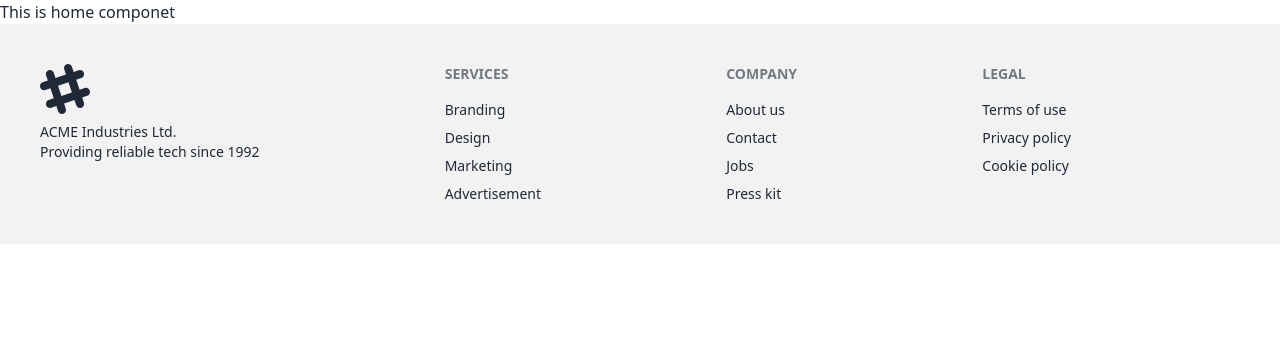
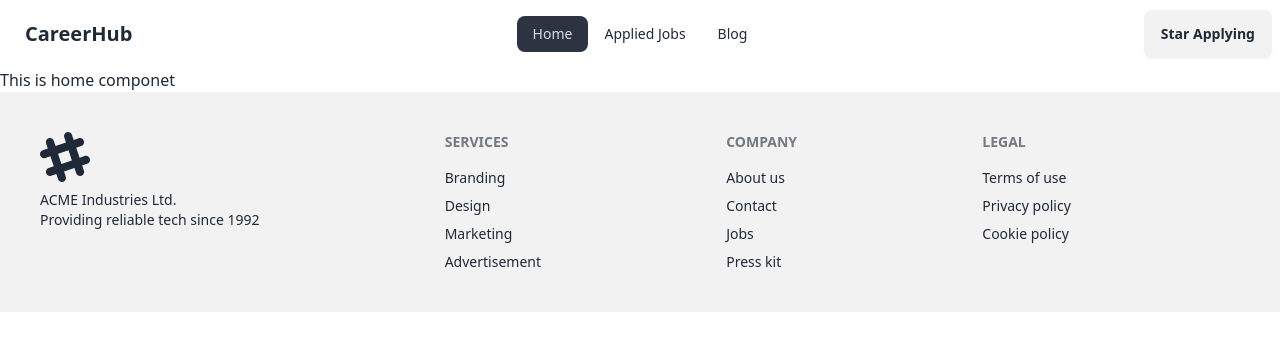
Before and after one commit to Sawon-52/react-career-hub, a React (Vite) app: page / in a window 1280 px wide. Shown: the top 350 px of the page. Built offline with nearby package versions, Linux system fonts and the light colour scheme.

Commit message:
created header with proper link location

```diff
--- /dev/null
+++ b/src/Components/Header/Header.jsx
@@ -0,0 +1,43 @@
+import { NavLink } from "react-router-dom";
+
+const Header = () => {
+  const links = (
+    <>
+      <li>
+        <NavLink to="/">Home</NavLink>
+      </li>
+      <li>
+        <NavLink to="/applied">Applied Jobs</NavLink>
+      </li>
+      <li>
+        <NavLink to="/blogs">Blog</NavLink>
+      </li>
+    </>
+  );
+
+  return (
+    <div className="navbar bg-base-100">
+      <div className="navbar-start">
+        <div className="dropdown">
+          <div tabIndex={0} role="button" className="btn btn-ghost lg:hidden">
+            <svg xmlns="http://www.w3.org/2000/svg" className="h-5 w-5" fill="none" viewBox="0 0 24 24" stroke="currentColor">
+              <path strokeLinecap="round" strokeLinejoin="round" strokeWidth="2" d="M4 6h16M4 12h8m-8 6h16" />
+            </svg>
+          </div>
+          <ul tabIndex={0} className="menu menu-sm dropdown-content mt-3 z-[1] p-2 shadow bg-base-100 rounded-box w-52">
+            {links}
+          </ul>
+        </div>
+        <a className="btn btn-ghost text-xl">CareerHub</a>
+      </div>
+      <div className="navbar-center hidden lg:flex">
+        <ul className="menu menu-horizontal px-1">{links}</ul>
+      </div>
+      <div className="navbar-end">
+        <a className="btn">Star Applying</a>
+      </div>
+    </div>
+  );
+};
+
+export default Header;
--- a/src/Components/Root/Root.jsx
+++ b/src/Components/Root/Root.jsx
@@ -1,10 +1,12 @@
 import { Outlet } from "react-router-dom";
 import Footer from "../Footer/Footer";
+import Header from "../Header/Header";
 // import Home from "../Home/Home";
 
 const Root = () => {
   return (
     <div>
+      <Header></Header>
       <Outlet></Outlet>
       <Footer></Footer>
     </div>
```
